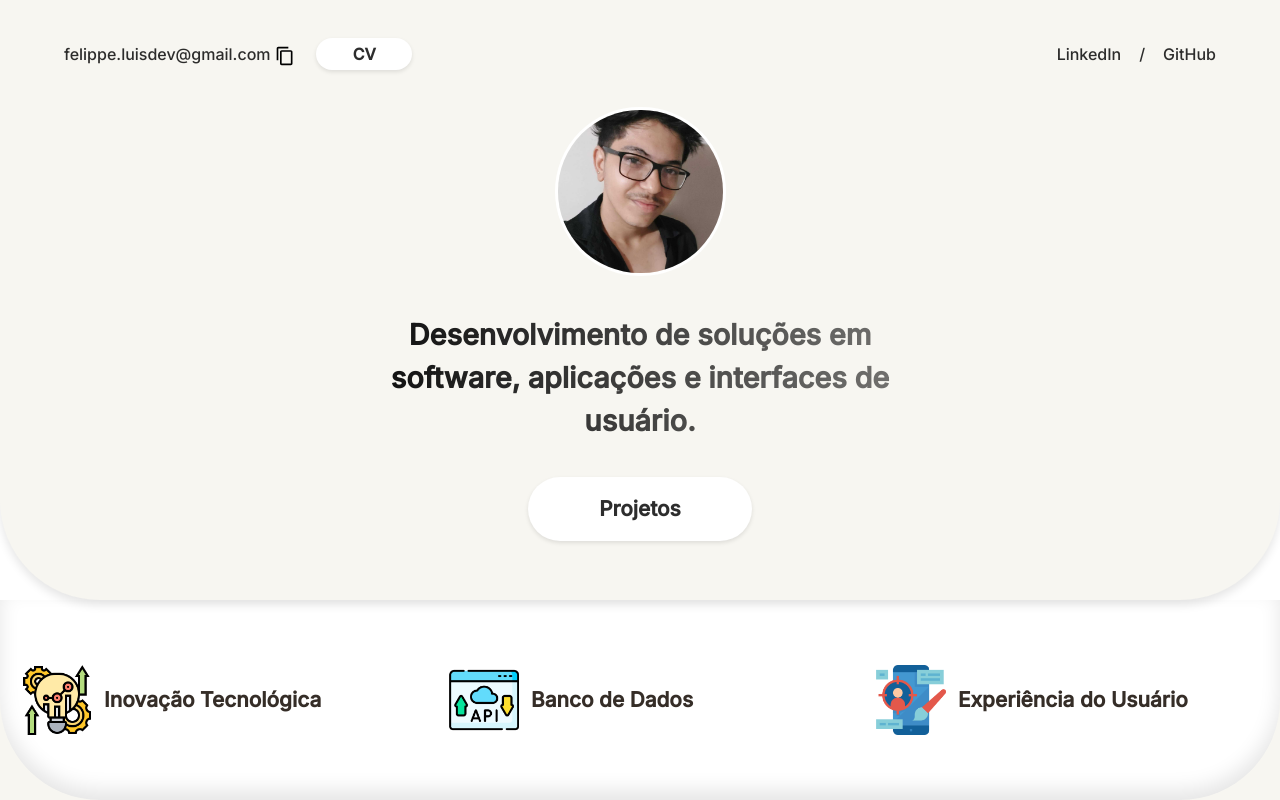
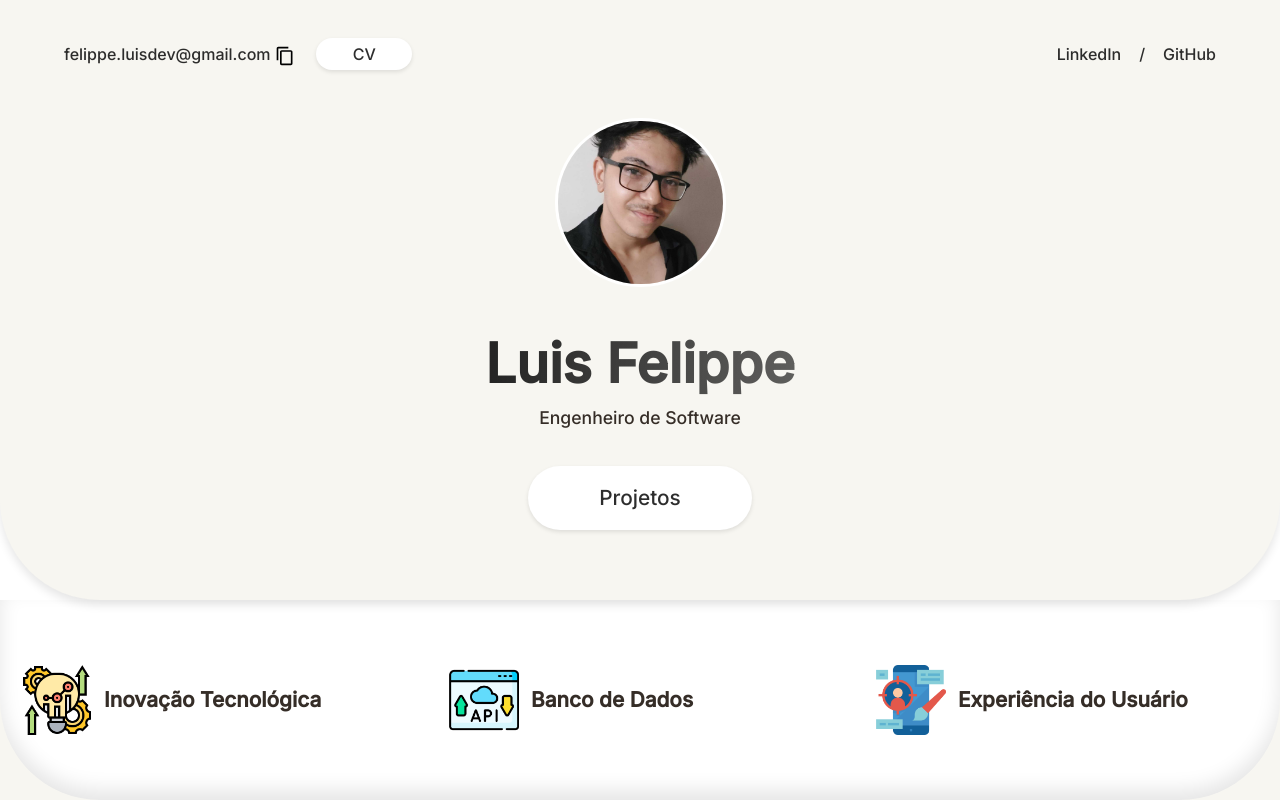
Before and after one commit to Luisfelippedev/personal-portfolio, a Next.js app in the folder personal-portfolio/: page / in a window 1280 px wide. Shown: the top 800 px of the page. Built offline with nearby package versions, Linux system fonts and the light colour scheme.

Commit message:
feat: alterando titulo e adicionando subtitulo ao container de apresentação

```diff
--- a/personal-portfolio/src/app/globals.scss
+++ b/personal-portfolio/src/app/globals.scss
@@ -15,7 +15,7 @@ Button:hover{
 
 
 #time-line-point span {
-  background-color: rgba(152, 128, 94, 0.527) !important;
+  background-color: rgba(109, 86, 54, 0.199) !important;
 }
 #time-line-point svg{
   color: black;
--- a/personal-portfolio/src/components/Button/styles.module.scss
+++ b/personal-portfolio/src/components/Button/styles.module.scss
@@ -4,7 +4,7 @@
     display: flex;
     border-radius: 4rem;
     border: none;
-    font-weight: 800;
+    font-weight: 500;
     align-items: center;
     justify-content: center;
 }
--- a/personal-portfolio/src/components/Footer/index.tsx
+++ b/personal-portfolio/src/components/Footer/index.tsx
@@ -14,7 +14,7 @@ const Footer = () => {
         </a>
         <p className={styles.text}>/</p>
         <a
-          href="https://github.com/Luisffelipe"
+          href="https://github.com/Luisfelippedev"
           target="_blank"
           className={styles.textLink}
         >
--- a/personal-portfolio/src/components/PresentationContainer/index.tsx
+++ b/personal-portfolio/src/components/PresentationContainer/index.tsx
@@ -54,10 +54,8 @@ export const PresentationContainer = () => {
         </div>
       </div>
       <div className={styles.secondBox}>
-        <p className={styles.text}>
-          Desenvolvimento de soluções em software, aplicações e interfaces de
-          usuário.
-        </p>
+        <p className={styles.text}>Luis Felippe</p>
+        <p className={styles.subtitle}>Engenheiro de Software</p>
       </div>
 
       <motion.div
--- a/personal-portfolio/src/components/PresentationContainer/styles.module.scss
+++ b/personal-portfolio/src/components/PresentationContainer/styles.module.scss
@@ -52,7 +52,10 @@
 }
 
 .secondBox {
-    @include box;
+    display: flex;
+    justify-content: center;
+    align-items: center;
+    flex-direction: column;
     flex: 2;
 }
 
@@ -94,7 +97,7 @@
 }
 
 .text {
-    font-size: 1.8rem;
+    font-size: 3.4rem;
     background: linear-gradient(96.0843deg, rgb(12, 12, 12) 0%, rgba(12, 12, 12, 0.55) 100%);
     -webkit-background-clip: text;
     background-clip: text;
@@ -106,16 +109,29 @@
 
 
     @media (max-width: 1100px) {
-        font-size: 1.2rem;
+        font-size: 2.7rem;
         width: 100%;
     }
 
     @media (min-width: 2560px) {
-        font-size: 5rem;
+        font-size: 8rem;
         width: 80%;
     }
 }
 
+.subtitle{
+    font-size: 1.1rem;
+    color: #352d27;
+    @media (max-width: 1100px) {
+        font-size: 0.8rem;
+
+    }
+
+    @media (min-width: 2560px) {
+
+    }
+
+}
 .buttonProjects {
     width: 14rem;
     height: 4rem;
```
